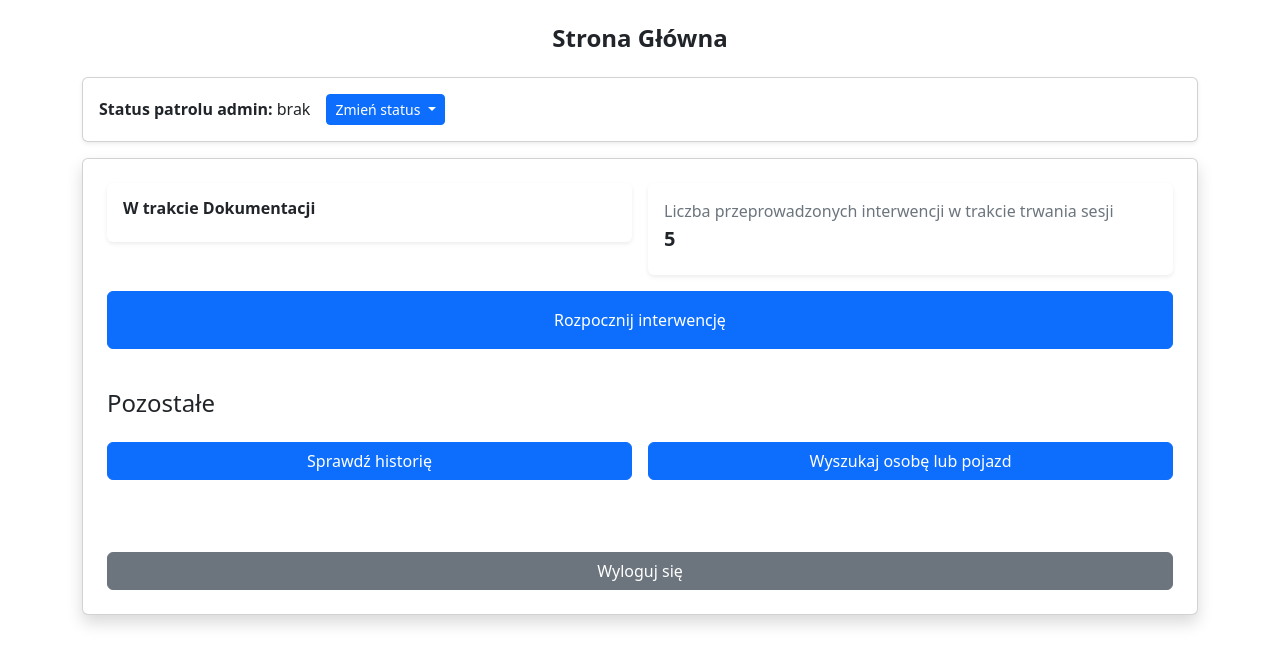
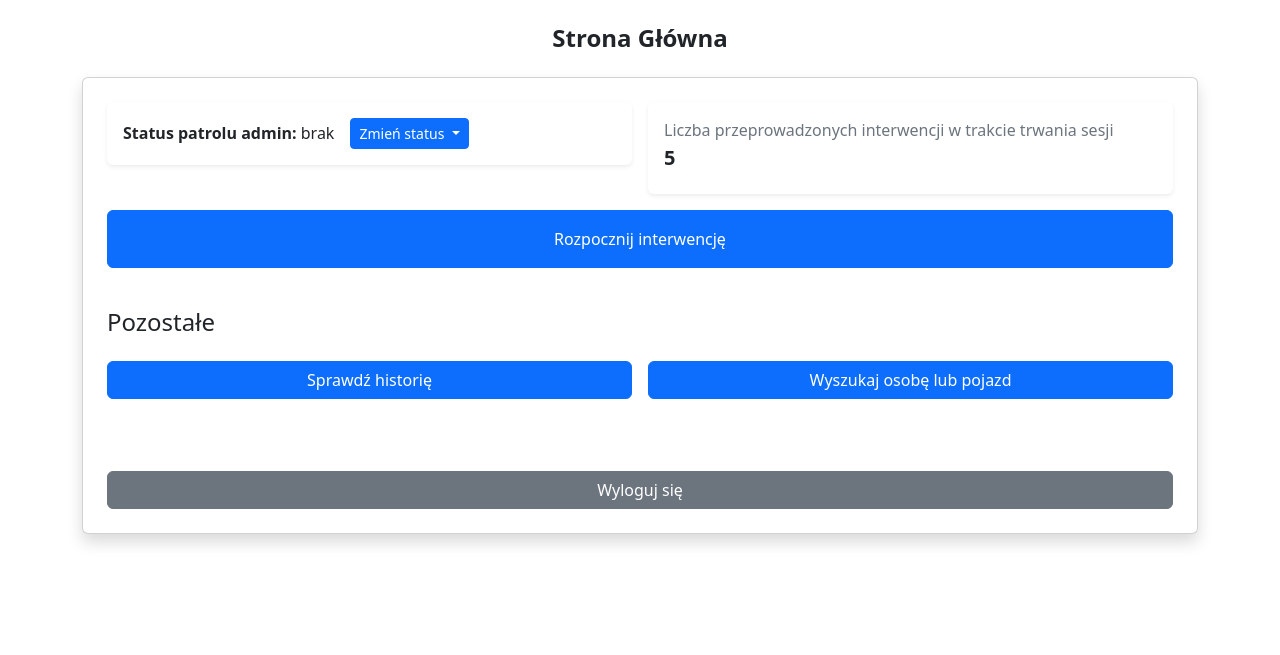
Before and after one commit to KonradHOSCILO/FABIK, a Django app: page / in a window 1280 px wide. Shown: the top 655 px of the page. Run offline with Django 5.2, Linux system fonts and the light colour scheme; a user stored in the database is signed in; data that the repository does not hold is empty; some libraries are stand-ins or nearby versions.

Commit message:
Zmiana położenia "statusu patrolu"

```diff
--- a/templates/strona_glowna.html
+++ b/templates/strona_glowna.html
@@ -10,8 +10,14 @@
     <h4 class="text-center fw-bold mb-4">Strona Główna</h4>
   </div>
 
-  <!-- Status patrolu START -->
-    <div class="card shadow-sm mb-3">
+  <!-- Kafelki -->
+  <div class="card shadow p-4">
+
+    <div class="row g-3">
+
+      <!-- Status patrolu przeniesiony tutaj zamiast napisu "W trakcie Dokumentacji" -->
+      <div class="col-md-6">
+        <div class="card border-0 shadow-sm">
           <div class="card-body">
             <div class="d-flex align-items-center flex-wrap">
               <div>
@@ -32,22 +38,9 @@
             </div>
           </div>
         </div>
-    <!-- Status patrolu END -->
-
-
-  <!-- Kafelki -->
-  <div class="card shadow p-4">
-
-    <div class="row g-3">
-
-      <div class="col-md-6">
-        <div class="card border-0 shadow-sm">
-          <div class="card-body">
-            <h6 class="fw-bold">W trakcie Dokumentacji</h6>
-          </div>
-        </div>
       </div>
 
+      <!-- Pozostawiamy drugi kafelek bez zmian -->
       <div class="col-md-6">
         <div class="card border-0 shadow-sm">
           <div class="card-body">
```
Also changed, not shown: db.sqlite3. Lines whose indentation alone changed are shown as unchanged.
